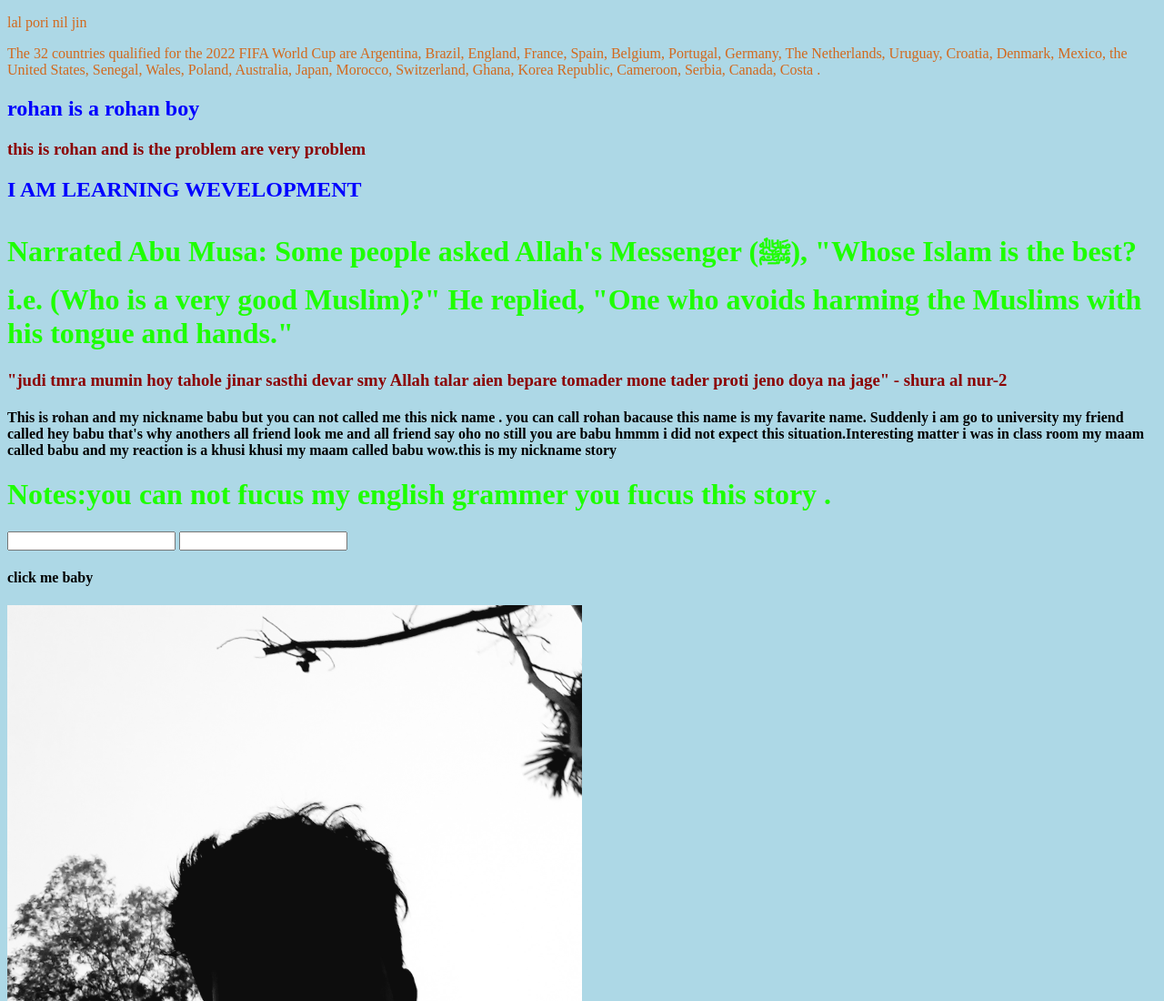
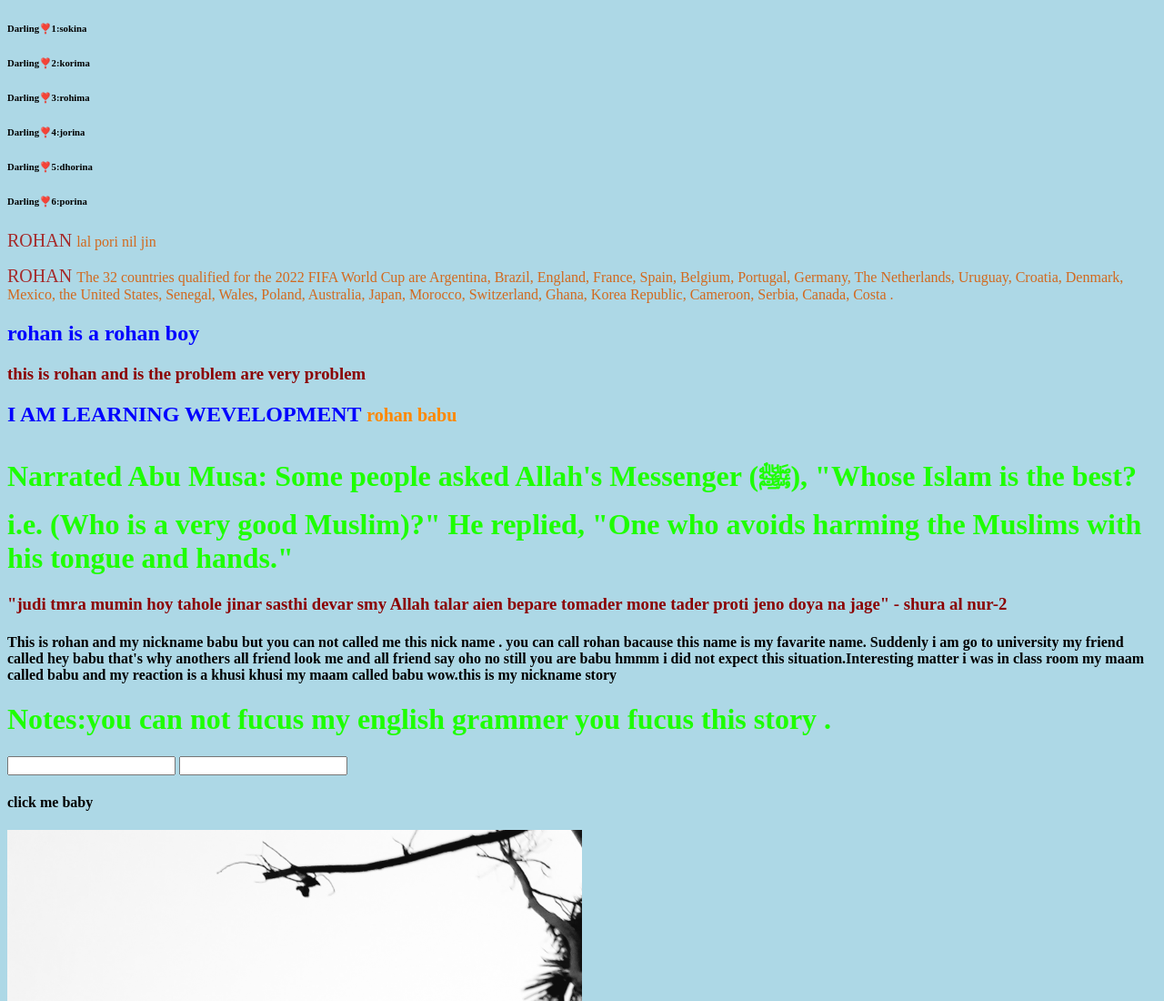
Before and after one commit to rohanbabuphero/Rohan-new-project, a plain HTML site: page index.html in a window 1280 px wide. Shown: the top 1100 px of the page at 91% size. Drawn offline with Linux system fonts and the light colour scheme.

```diff
--- a/index.html
+++ b/index.html
@@ -8,6 +8,26 @@
 
        </title>
        <style>
+        p::before{             /*pseudo code*/
+          content: " ROHAN ";
+          color: brown;
+           font-size: 20px;
+        }
+        .special-effect::after{
+            content: "rohan babu";
+            color: rgb(255, 136, 0);
+            font-size: 20px;
+        }
+       body{
+         counter-reset: section;
+       }
+       h6::before{
+        counter-increment:section;
+        content: " Darling❣️" counter(section)":";
+       }
+
+
+
         body{
             background-color: lightblue;
         }
@@ -45,12 +65,18 @@
 
 </head>
 <body>
-     <p>lal pori nil jin</p>
+    <h6>sokina</h6>
+    <h6>korima</h6>
+    <h6>rohima</h6>
+    <h6>jorina</h6>
+    <h6>dhorina</h6>
+    <h6>porina</h6>
+     <p> lal pori nil jin</p>
     <p> The 32 countries qualified for the 2022 FIFA World Cup are Argentina, Brazil, England, France, Spain, Belgium, Portugal, Germany, The Netherlands, Uruguay, Croatia, Denmark, Mexico, the United States, Senegal, Wales, Poland, Australia, Japan, Morocco, Switzerland, Ghana, Korea Republic, Cameroon, Serbia, Canada, Costa .</p>
 
     <h2>rohan is a rohan boy</h2>
      <h3>this is rohan and is the problem are very problem</h3>
-    <h2>I AM LEARNING WEVELOPMENT </h2>
+    <h2 class ="special-effect">I AM LEARNING WEVELOPMENT </h2>
     <h1> Narrated Abu Musa:
 
         Some people asked Allah's Messenger (ﷺ), "Whose Islam is the best? i.e. (Who is a very good Muslim)?" He replied, "One who avoids harming the Muslims with his tongue and hands."
```
